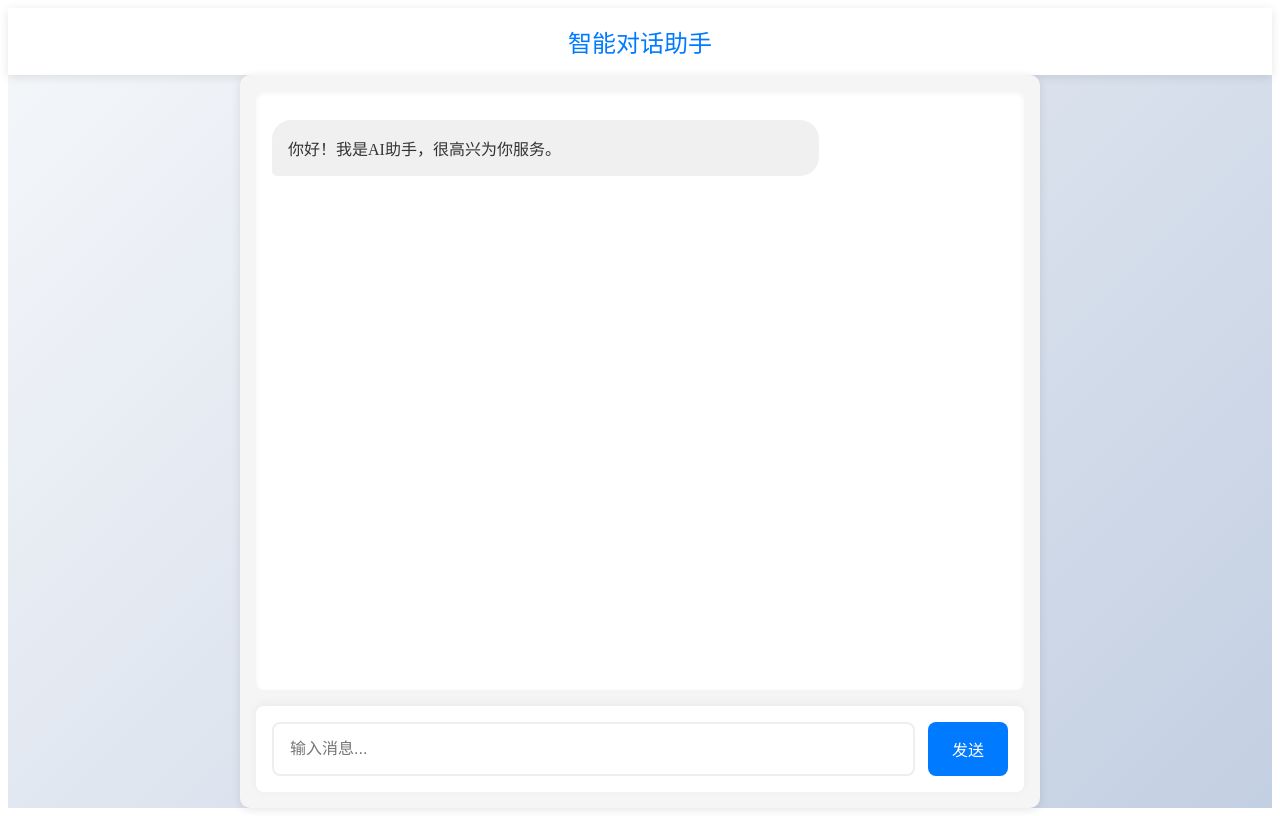
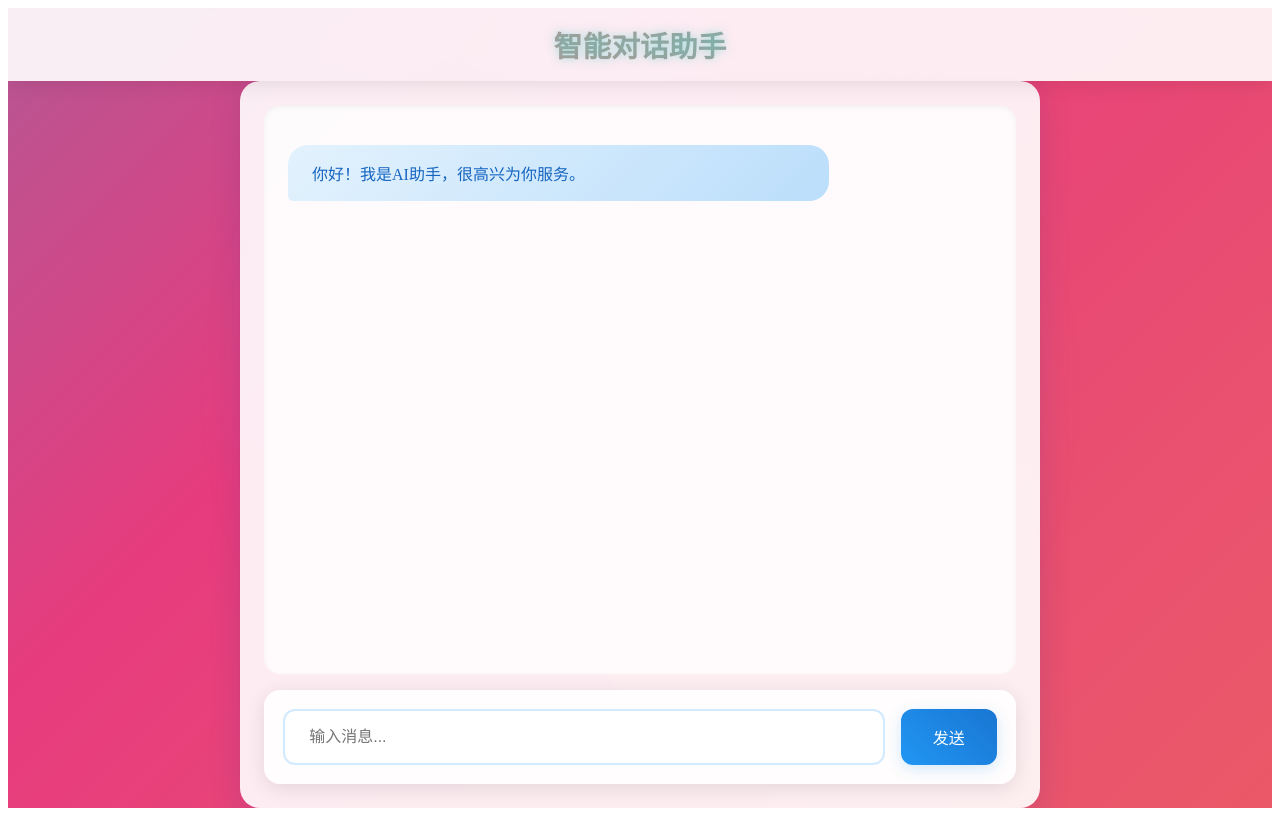
Before and after one commit to LTbot22/ltbot22, a React app: page / in a window 1280 px wide. Built offline with nearby package versions, Linux system fonts and the light colour scheme.

Commit message:
更新说明

```diff
--- a/src/App.css
+++ b/src/App.css
@@ -2,20 +2,57 @@
   height: 100vh;
   display: flex;
   flex-direction: column;
-  background: linear-gradient(135deg, #f5f7fa 0%, #c3cfe2 100%);
+  background: linear-gradient(-45deg, #ee7752, #e73c7e, #23a6d5, #23d5ab);
+  background-size: 400% 400%;
+  animation: gradient 15s ease infinite;
+  position: relative;
+  overflow: hidden;
+}
+
+@keyframes gradient {
+  0% { background-position: 0% 50%; }
+  50% { background-position: 100% 50%; }
+  100% { background-position: 0% 50%; }
+}
+
+/* 添加浮动气泡效果 */
+.app::before {
+  content: '';
+  position: absolute;
+  width: 100%;
+  height: 100%;
+  background: radial-gradient(circle at center, rgba(255,255,255,0.1) 0%, transparent 60%);
+  animation: float 6s ease-in-out infinite;
+}
+
+@keyframes float {
+  0% { transform: translateY(0px); }
+  50% { transform: translateY(-20px); }
+  100% { transform: translateY(0px); }
 }
 
 .app-header {
-  background-color: white;
+  background-color: rgba(255, 255, 255, 0.9);
+  backdrop-filter: blur(10px);
   color: #333;
   padding: 1rem;
   text-align: center;
-  box-shadow: 0 2px 10px rgba(0, 0, 0, 0.1);
+  box-shadow: 0 2px 20px rgba(0, 0, 0, 0.1);
+  position: relative;
+  z-index: 1;
 }
 
 .app-header h1 {
   margin: 0;
-  font-size: 1.5rem;
-  font-weight: 500;
-  color: #007AFF;
+  font-size: 1.8rem;
+  font-weight: 600;
+  background: linear-gradient(45deg, #FF6B6B, #4ECDC4);
+  -webkit-background-clip: text;
+  -webkit-text-fill-color: transparent;
+  animation: titleGlow 2s ease-in-out infinite;
 }
+
+@keyframes titleGlow {
+  0%, 100% { text-shadow: 0 0 10px rgba(78, 205, 196, 0.5); }
+  50% { text-shadow: 0 0 20px rgba(255, 107, 107, 0.5); }
+}
--- a/src/components/ChatInterface.css
+++ b/src/components/ChatInterface.css
@@ -5,117 +5,164 @@
   max-width: 800px;
   margin: 0 auto;
   width: 100%;
-  padding: 1rem;
+  padding: 1.5rem;
   box-sizing: border-box;
-  background-color: #f5f5f5;
-  border-radius: 10px;
-  box-shadow: 0 2px 10px rgba(0, 0, 0, 0.1);
+  background-color: rgba(255, 255, 255, 0.9);
+  backdrop-filter: blur(10px);
+  border-radius: 20px;
+  box-shadow: 0 8px 32px rgba(31, 38, 135, 0.15);
+  position: relative;
+  overflow: hidden;
 }
 
 .messages-container {
   flex: 1;
   overflow-y: auto;
-  padding: 1rem;
-  background-color: white;
-  border-radius: 8px;
+  padding: 1.5rem;
+  background-color: rgba(255, 255, 255, 0.8);
+  border-radius: 16px;
   margin-bottom: 1rem;
   box-shadow: inset 0 2px 5px rgba(0, 0, 0, 0.05);
 }
 
 .message {
   max-width: 70%;
-  margin: 0.8rem 0;
-  padding: 1rem;
-  border-radius: 1.2rem;
+  margin: 1rem 0;
+  padding: 1rem 1.5rem;
+  border-radius: 20px;
   word-wrap: break-word;
   position: relative;
   animation: fadeIn 0.3s ease-in-out;
+  transition: transform 0.2s ease;
+}
+
+.message:hover {
+  transform: translateY(-2px);
+}
+
+.bot {
+  background: linear-gradient(135deg, #E3F2FD, #BBDEFB);
+  align-self: flex-start;
+  margin-right: auto;
+  border-bottom-left-radius: 5px;
+  color: #1565C0;
+}
+
+.user {
+  background: linear-gradient(135deg, #2196F3, #1976D2);
+  color: white;
+  align-self: flex-end;
+  margin-left: auto;
+  border-bottom-right-radius: 5px;
+  box-shadow: 0 4px 15px rgba(33, 150, 243, 0.2);
+}
+
+.input-container {
+  display: flex;
+  gap: 1rem;
+  padding: 1.2rem;
+  background: rgba(255, 255, 255, 0.9);
+  border-radius: 16px;
+  box-shadow: 0 4px 20px rgba(0, 0, 0, 0.1);
+  position: relative;
+  overflow: hidden;
+}
+
+.input-container::before {
+  content: '';
+  position: absolute;
+  top: 0;
+  left: 0;
+  right: 0;
+  height: 2px;
+  background: linear-gradient(90deg, #2196F3, #E3F2FD);
+  transform: scaleX(0);
+  transition: transform 0.3s ease;
+}
+
+.input-container:focus-within::before {
+  transform: scaleX(1);
+}
+
+.input-container input {
+  flex: 1;
+  padding: 1rem 1.5rem;
+  border: 2px solid rgba(33, 150, 243, 0.2);
+  border-radius: 12px;
+  font-size: 1rem;
+  transition: all 0.3s ease;
+  background: rgba(255, 255, 255, 0.9);
+}
+
+.input-container input:focus {
+  outline: none;
+  border-color: #2196F3;
+  box-shadow: 0 0 0 3px rgba(33, 150, 243, 0.1);
+}
+
+.input-container button {
+  padding: 1rem 2rem;
+  background: linear-gradient(45deg, #2196F3, #1976D2);
+  color: white;
+  border: none;
+  border-radius: 12px;
+  cursor: pointer;
+  font-size: 1rem;
+  font-weight: 500;
+  transition: all 0.3s ease;
+  box-shadow: 0 4px 15px rgba(33, 150, 243, 0.2);
+}
+
+.input-container button:hover {
+  transform: translateY(-2px);
+  box-shadow: 0 6px 20px rgba(33, 150, 243, 0.3);
+}
+
+.input-container button:active {
+  transform: translateY(0);
+}
+
+.typing-indicator {
+  display: flex;
+  gap: 6px;
+  padding: 0.8rem 1.2rem;
+  background: linear-gradient(135deg, #E3F2FD, #BBDEFB);
+  border-radius: 16px;
+  width: fit-content;
+}
+
+.typing-indicator span {
+  width: 10px;
+  height: 10px;
+  background: #1976D2;
+  border-radius: 50%;
+  animation: bounce 1.4s infinite ease-in-out;
+  opacity: 0.7;
+}
+
+/* 自定义滚动条 */
+.messages-container::-webkit-scrollbar {
+  width: 8px;
+}
+
+.messages-container::-webkit-scrollbar-track {
+  background: rgba(0, 0, 0, 0.05);
+  border-radius: 4px;
+}
+
+.messages-container::-webkit-scrollbar-thumb {
+  background: rgba(33, 150, 243, 0.5);
+  border-radius: 4px;
+  transition: background 0.3s ease;
+}
+
+.messages-container::-webkit-scrollbar-thumb:hover {
+  background: rgba(33, 150, 243, 0.7);
 }
 
 @keyframes fadeIn {
   from { opacity: 0; transform: translateY(10px); }
   to { opacity: 1; transform: translateY(0); }
-}
-
-.bot {
-  background-color: #f0f0f0;
-  align-self: flex-start;
-  margin-right: auto;
-  border-bottom-left-radius: 0.3rem;
-  color: #333;
-}
-
-.user {
-  background-color: #007AFF;
-  color: white;
-  align-self: flex-end;
-  margin-left: auto;
-  border-bottom-right-radius: 0.3rem;
-  box-shadow: 0 2px 5px rgba(0, 0, 0, 0.1);
-}
-
-.input-container {
-  display: flex;
-  gap: 0.8rem;
-  padding: 1rem;
-  background-color: white;
-  border-radius: 8px;
-  box-shadow: 0 -2px 10px rgba(0, 0, 0, 0.05);
-}
-
-.input-container input {
-  flex: 1;
-  padding: 1rem;
-  border: 2px solid #eee;
-  border-radius: 8px;
-  font-size: 1rem;
-  transition: border-color 0.3s;
-}
-
-.input-container input:focus {
-  outline: none;
-  border-color: #007AFF;
-}
-
-.input-container button {
-  padding: 0.8rem 1.5rem;
-  background-color: #007AFF;
-  color: white;
-  border: none;
-  border-radius: 8px;
-  cursor: pointer;
-  font-size: 1rem;
-  font-weight: 500;
-  transition: background-color 0.3s;
-}
-
-.input-container button:hover {
-  background-color: #0056b3;
-}
-
-.typing-indicator {
-  display: flex;
-  gap: 4px;
-  padding: 0.5rem 1rem;
-  background-color: #f0f0f0;
-  border-radius: 1rem;
-  width: fit-content;
-}
-
-.typing-indicator span {
-  width: 8px;
-  height: 8px;
-  background-color: #999;
-  border-radius: 50%;
-  animation: bounce 1.4s infinite ease-in-out;
-}
-
-.typing-indicator span:nth-child(1) { animation-delay: -0.32s; }
-.typing-indicator span:nth-child(2) { animation-delay: -0.16s; }
-
-@keyframes bounce {
-  0%, 80%, 100% { transform: scale(0); }
-  40% { transform: scale(1.0); }
 }
 
 /* 移动端适配 */
```
Also changed, not shown: 1 other file (tests, documents, lock files or other folders).
